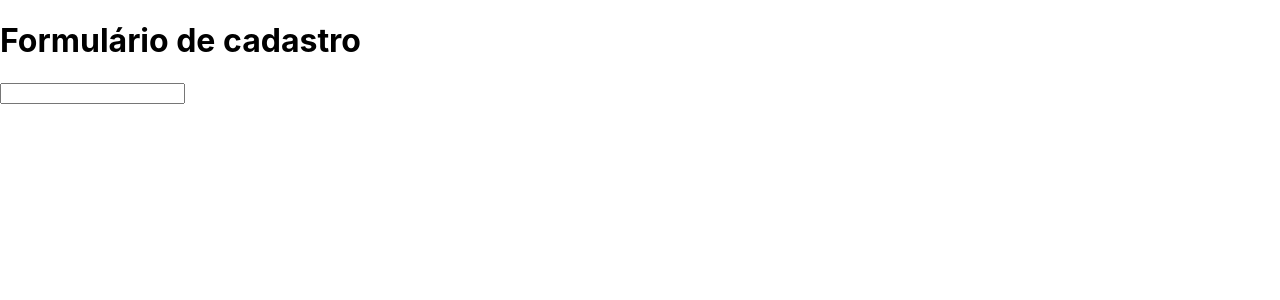
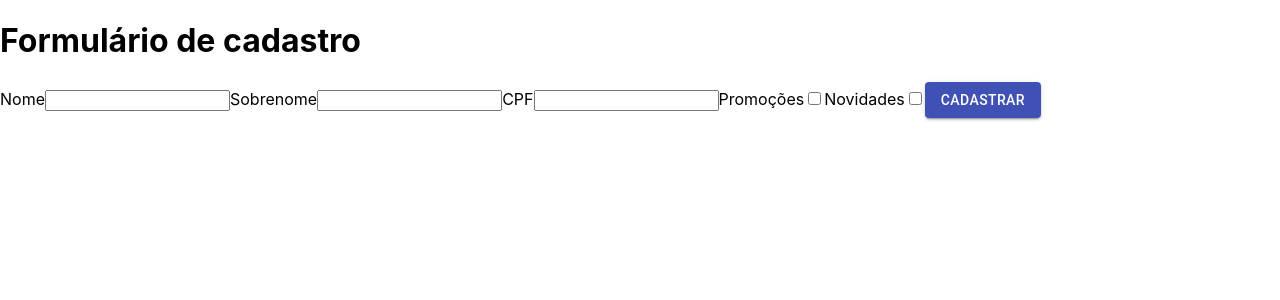
Before and after one commit to gmartpad/react-function-components-uma-abordagem-moderna, a React (Create React App) app: page / in a window 1280 px wide. Shown: the top 300 px of the page. Built offline with nearby package versions, Linux system fonts and the light colour scheme.

Commit message:
feat: facilitando a prototipacao

```diff
--- a/package.json
+++ b/package.json
@@ -3,6 +3,7 @@
   "version": "0.1.0",
   "private": true,
   "dependencies": {
+    "@material-ui/core": "^4.11.3",
     "@testing-library/jest-dom": "^5.11.9",
     "@testing-library/react": "^11.2.5",
     "@testing-library/user-event": "^12.7.1",
--- a/src/components/FormularioCadastro/FormularioCadastro.jsx
+++ b/src/components/FormularioCadastro/FormularioCadastro.jsx
@@ -1,10 +1,34 @@
 import React from 'react';
+import Button from "@material-ui/core/Button";
 
 function FormularioCadastro(){
 
     return(
         <form>
-            <input type="text"/>
+
+            <label for="nome">Nome</label>
+            <input id="nome" type="text"/>
+
+            <label for="sobrenome">Sobrenome</label>
+            <input id="sobrenome" type="text"/>
+
+            <label for="cpf">CPF</label>
+            <input id="cpf" type="text"/>
+
+            <label for="promocoes">Promoções</label>
+            <input id="promocoes" type="checkbox"/>
+
+            <label for="novidades">Novidades</label>
+            <input id="novidades" type="checkbox"/>
+
+            <Button
+                type="submit"
+                variant="contained"
+                color="primary"
+            >
+                Cadastrar
+            </Button>
+
         </form>
     );
 
```
Also changed, not shown: 1 other file (tests, documents, lock files or other folders).
